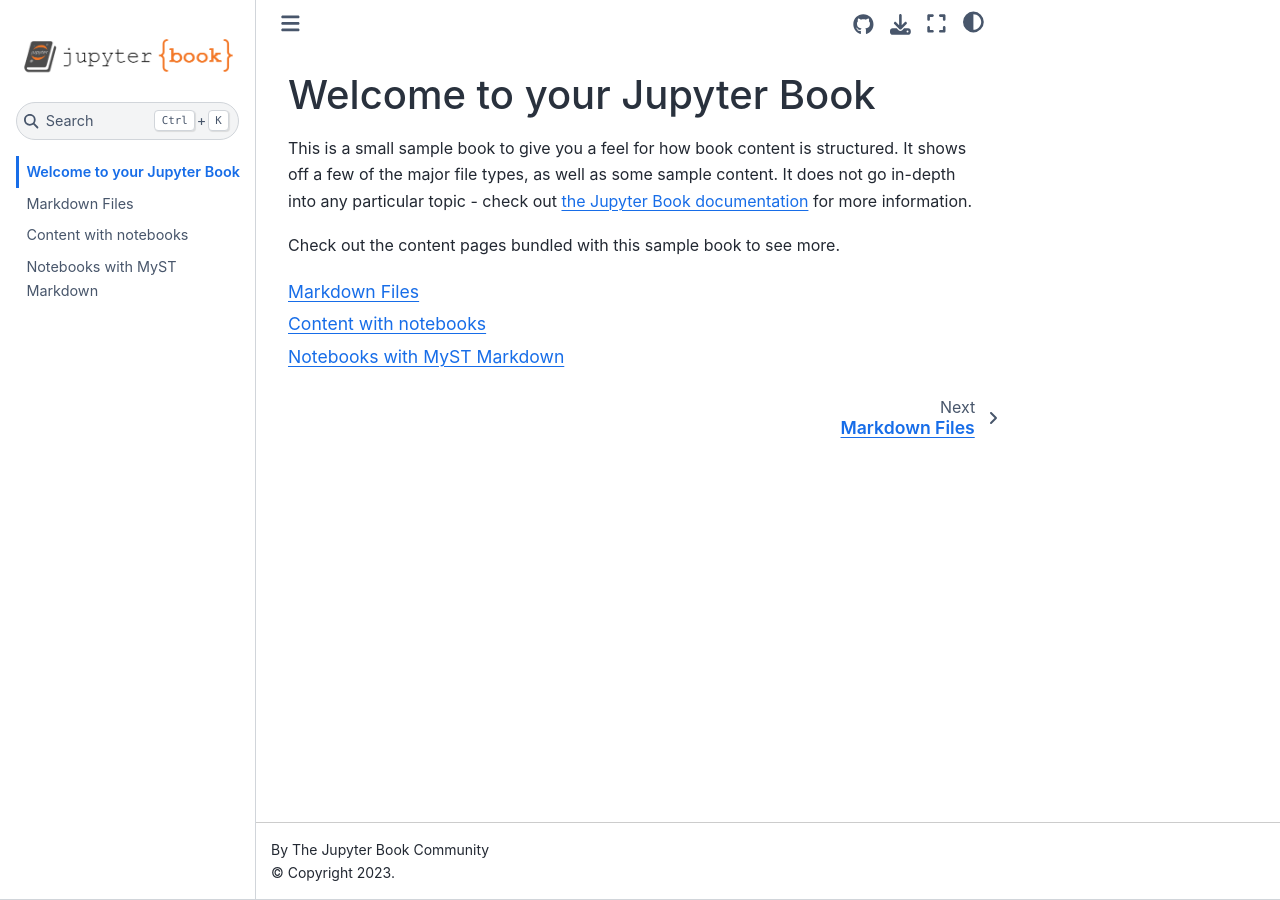
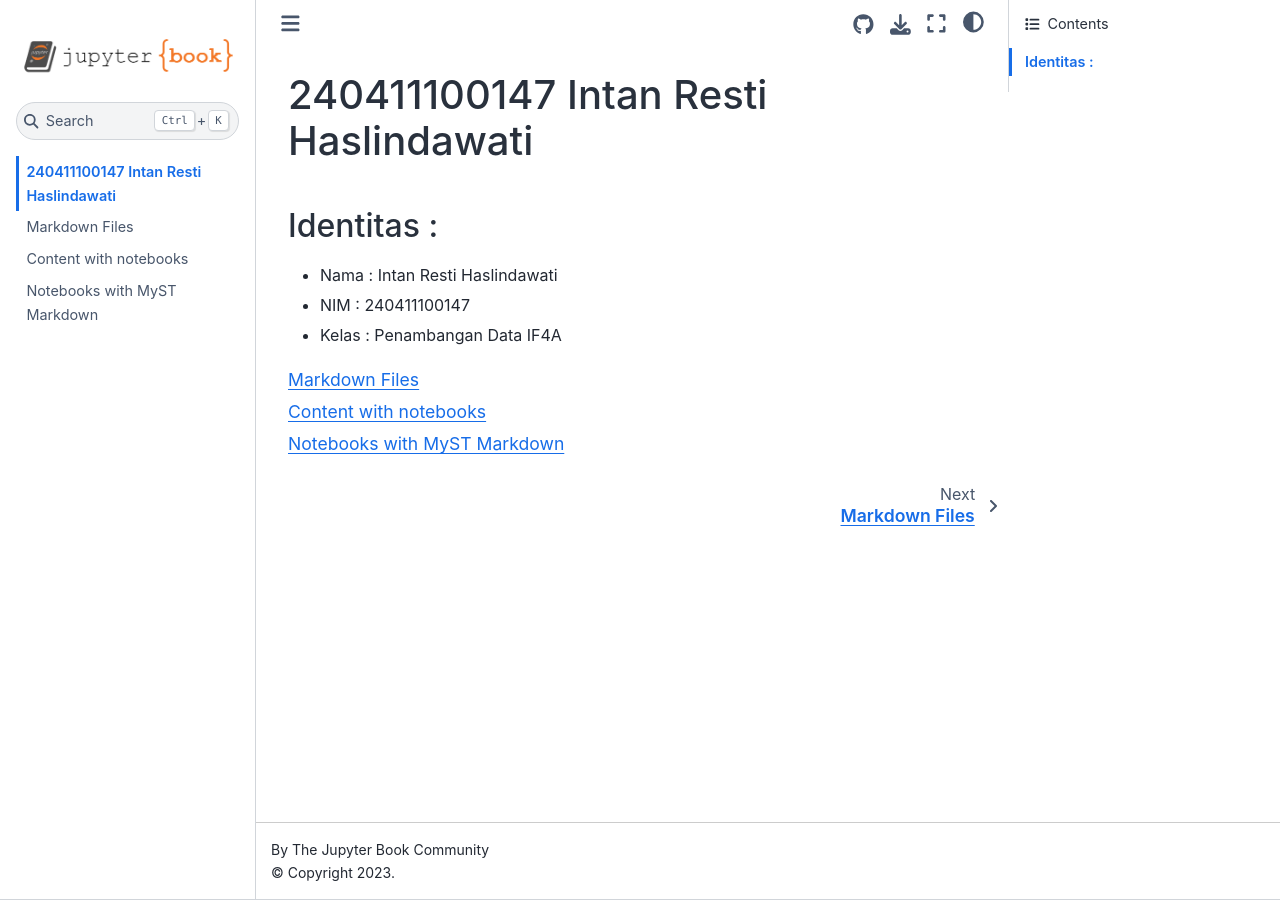
Before and after one commit to IntanResti10/Pendata2, a Jupyter Book: the page built from intro.md, in a window 1280 px wide. Built offline with Jupyter Book 1.0.4 settings and Sphinx 7.4.7 and the Sphinx Book theme 1.1.4, drawn with Linux system fonts in a browser that asks for light colours.

Commit message:
Revise intro.md with personal information
Updated the introduction with personal details and removed sample content.

````diff
--- a/intro.md
+++ b/intro.md
@@ -1,11 +1,9 @@
-# Welcome to your Jupyter Book
+# 240411100147 Intan Resti Haslindawati
 
-This is a small sample book to give you a feel for how book content is
-structured.
-It shows off a few of the major file types, as well as some sample content.
-It does not go in-depth into any particular topic - check out [the Jupyter Book documentation](https://jupyterbook.org) for more information.
-
-Check out the content pages bundled with this sample book to see more.
+## Identitas :
+- Nama : Intan Resti Haslindawati
+- NIM : 240411100147
+- Kelas : Penambangan Data IF4A
 
 ```{tableofcontents}
 ```
````
